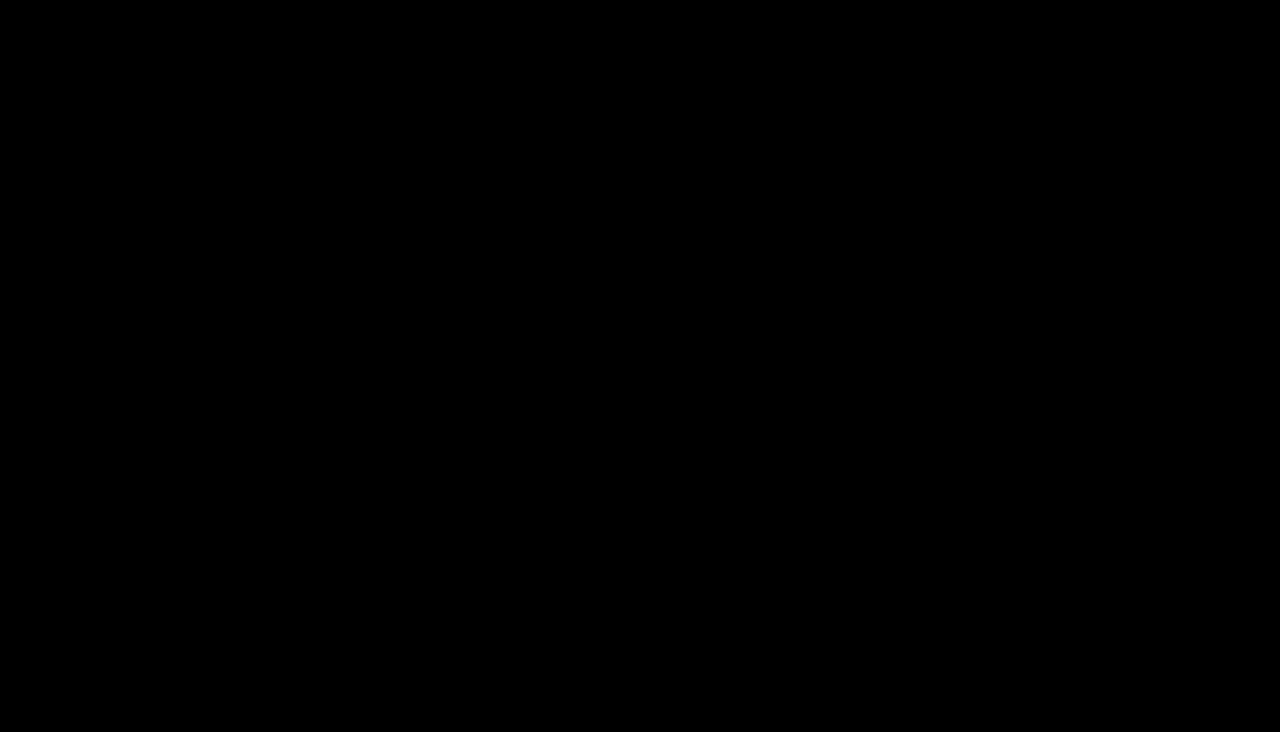
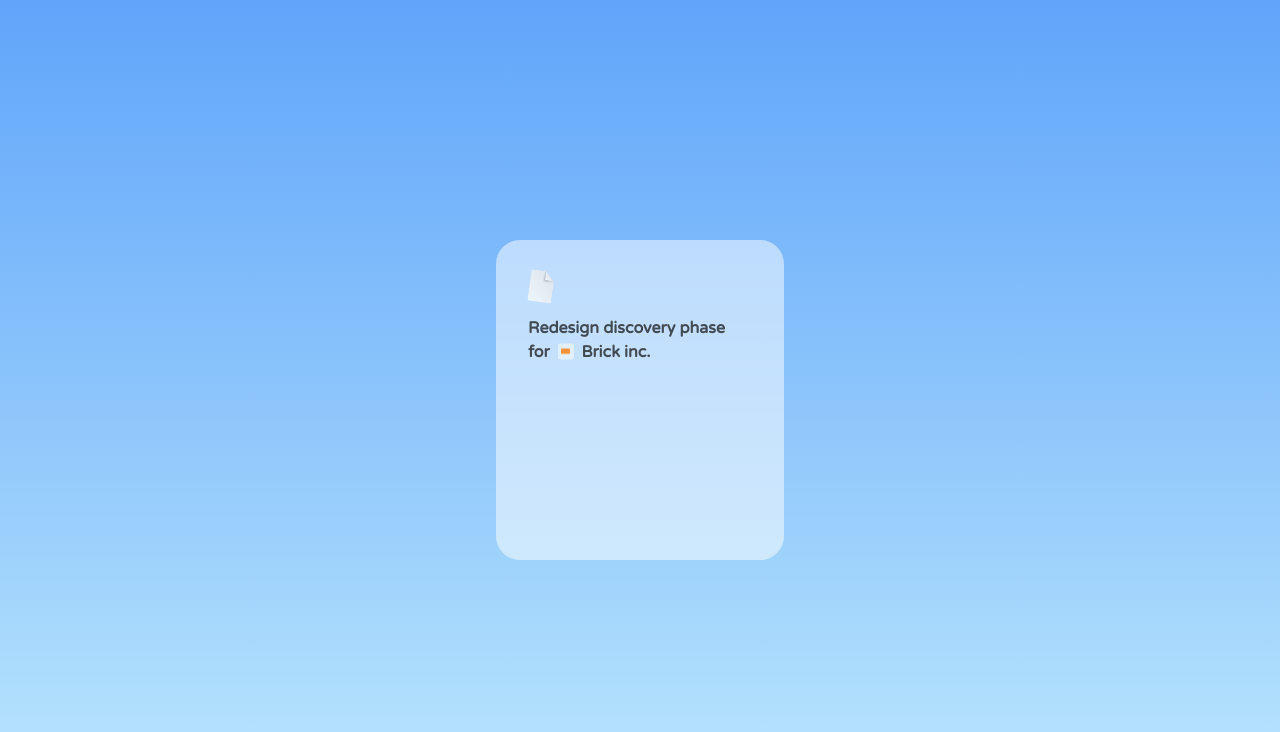
Before and after one commit to p4nthera115/random-components, a Next.js app: page / in a window 1280 px wide. Shown: the top 732 px of the page. Built offline with nearby package versions, Linux system fonts and the light colour scheme.

Commit message:
sign component wip

```diff
--- a/app/layout.tsx
+++ b/app/layout.tsx
@@ -1,8 +1,9 @@
 import type { Metadata } from "next";
-import { Inter } from "next/font/google";
+import { Inter, Varela_Round } from "next/font/google";
 import "./globals.css";
 
 const inter = Inter({ subsets: ["latin"] });
+const varelaRound = Varela_Round({ weight: "400", subsets: ["latin"] });
 
 export const metadata: Metadata = {
   title: "Create Next App",
@@ -16,7 +17,7 @@ export default function RootLayout({
 }>) {
   return (
     <html lang="en">
-      <body className={inter.className + ` h-dvh w-dvh overflow-hidden`}>
+      <body className={varelaRound.className + ` h-dvh w-dvh overflow-hidden`}>
         {children}
       </body>
     </html>
--- a/app/page.tsx
+++ b/app/page.tsx
@@ -5,6 +5,7 @@ import SpotifyRedesign from "@/components/SpotifyRedesign";
 import TileNav from "@/components/TileNav";
 import Canvas from "@/components/Canvas";
 import BorderRadiusSlider from "@/components/BorderRadiusSlider";
+import Sign from "@/components/Dailies/Sign";
 
 export default function Home() {
   return (
@@ -14,8 +15,9 @@ export default function Home() {
       {/* <Spacing /> */}
       {/* <SpotifyRedesign /> */}
       {/* <TileNav /> */}
-      <Canvas />
+      {/* <Canvas /> */}
       {/* <BorderRadiusSlider /> */}
+      <Sign />
     </div>
   );
 }
--- /dev/null
+++ b/components/Dailies/Sign.tsx
@@ -0,0 +1,24 @@
+import motion from "framer-motion";
+
+export default function Sign() {
+  return (
+    <div className="bg-gradient-to-b from-blue-400 to-sky-200 h-full w-full flex items-center justify-center">
+      <div className="flex flex-col p-6 bg-white/50 rounded-3xl h-80 w-72">
+        <img
+          src="file.png"
+          alt="file-icon"
+          className="h-16 w-10 opacity-75 rotate-[8deg]"
+        />
+        <div className="text-neutral-950/70 font-semibold h-full w-full pl-2 pr-8">
+          <p className="inline">
+            Redesign discovery phase for
+            <span className="inline-flex mx-2 h-4 w-4 -translate-y-[0.15rem] bg-white/50 items-center justify-center rounded-sm">
+              <div className="flex w-[0.6rem] h-[0.35rem] bg-gradient-to-b from-orange-400 from-70% to-orange-200 rounded-[0.05rem]"></div>
+            </span>
+            Brick inc.
+          </p>
+        </div>
+      </div>
+    </div>
+  );
+}
```
Also changed, not shown: public/file.png (added).
